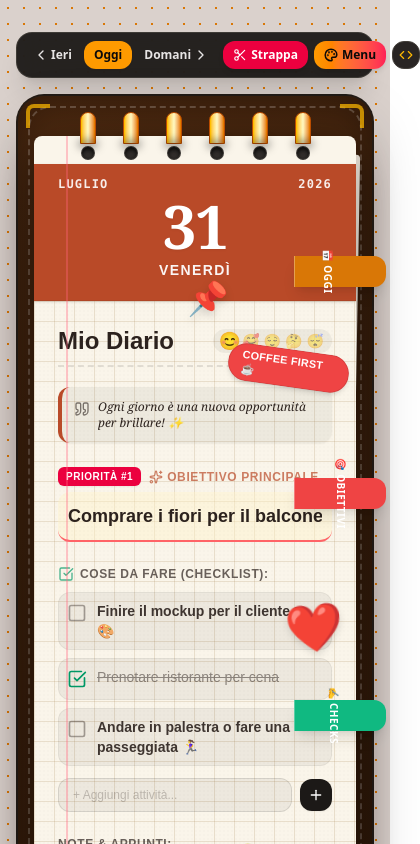
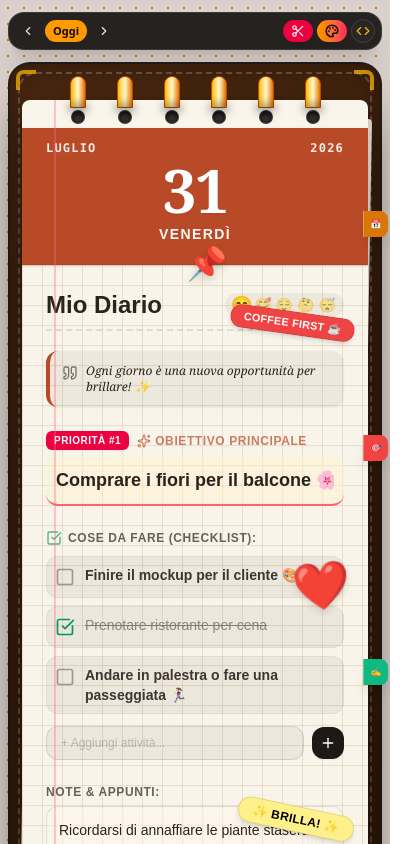
Before and after one commit to scottino2019-glitch/Calendario-Strappabile-interattivo, a React (Vite) app: page / in a window 390 px wide. Shown: the top 844 px of the page, 420 px wide, since content can reach past the window. Built offline with nearby package versions, Linux system fonts and the light colour scheme.

Commit message:
refactor: optimize layout responsiveness and embed
Adjusted container widths and paddings for better mobile display. Updated embed iframe code generation to support fluid width and improved default styling.

```diff
--- a/src/App.tsx
+++ b/src/App.tsx
@@ -46,9 +46,9 @@ export default function App() {
   const canvasTheme = CANVAS_THEMES.find((c) => c.id === config.canvasThemeId) || CANVAS_THEMES[0];
 
   return (
-    <div className={`min-h-screen w-full flex flex-col items-center justify-center p-2 sm:p-4 transition-colors duration-500 font-sans-clean select-none ${canvasTheme.bgClass}`}>
+    <div className={`min-h-screen w-full flex flex-col items-center justify-center p-1 sm:p-4 overflow-x-hidden transition-colors duration-500 font-sans-clean select-none ${canvasTheme.bgClass}`}>
       {/* PURE AGENDA WIDGET CONTAINER */}
-      <main className="w-full max-w-xl mx-auto my-auto relative">
+      <main className="w-full max-w-lg mx-auto my-auto relative">
         <TornPaperCalendar
           config={config}
           onUpdateConfig={setConfig}
--- a/src/components/TornPaperCalendar.tsx
+++ b/src/components/TornPaperCalendar.tsx
@@ -185,50 +185,50 @@ export const TornPaperCalendar: React.FC<TornPaperCalendarProps> = ({
   return (
     <div
       ref={containerRef}
-      className="relative w-full max-w-xl mx-auto py-6 px-2 sm:px-4 transition-all"
+      className="relative w-full max-w-lg mx-auto py-2 sm:py-4 px-1 sm:px-3 transition-all"
     >
       {/* DATE NAVIGATION & QUICK CONTROLS BAR */}
-      <div className="flex items-center justify-between gap-1.5 mb-4 bg-stone-900/95 text-white backdrop-blur-md p-2 rounded-2xl shadow-xl border border-stone-700/80 text-xs select-none">
+      <div className="flex items-center justify-between gap-1 mb-3 bg-stone-900/95 text-white backdrop-blur-md p-1.5 sm:p-2 rounded-2xl shadow-xl border border-stone-700/80 text-xs select-none">
         {/* DATE NAV: IERI, OGGI, DOMANI */}
-        <div className="flex items-center gap-1">
+        <div className="flex items-center gap-1 shrink-0">
           <button
             type="button"
             onClick={prevDay}
-            className="px-2 py-1.5 hover:bg-stone-800 rounded-xl text-stone-200 hover:text-white transition flex items-center gap-0.5 font-bold"
+            className="px-1.5 sm:px-2 py-1 sm:py-1.5 hover:bg-stone-800 rounded-xl text-stone-200 hover:text-white transition flex items-center gap-0.5 font-bold cursor-pointer"
             title="Giorno Precedente"
           >
-            <ChevronLeft className="w-4 h-4 shrink-0" />
-            <span>Ieri</span>
+            <ChevronLeft className="w-3.5 h-3.5 sm:w-4 sm:h-4 shrink-0" />
+            <span className="hidden xs:inline text-[11px] sm:text-xs">Ieri</span>
           </button>
           <button
             type="button"
             onClick={resetToday}
-            className="px-2.5 py-1.5 bg-amber-500 hover:bg-amber-400 text-stone-950 rounded-xl font-extrabold transition shadow-xs text-xs"
+            className="px-2 sm:px-2.5 py-1 sm:py-1.5 bg-amber-500 hover:bg-amber-400 text-stone-950 rounded-xl font-extrabold transition shadow-xs text-[11px] sm:text-xs cursor-pointer"
           >
             Oggi
           </button>
           <button
             type="button"
             onClick={nextDay}
-            className="px-2 py-1.5 hover:bg-stone-800 rounded-xl text-stone-200 hover:text-white transition flex items-center gap-0.5 font-bold"
+            className="px-1.5 sm:px-2 py-1 sm:py-1.5 hover:bg-stone-800 rounded-xl text-stone-200 hover:text-white transition flex items-center gap-0.5 font-bold cursor-pointer"
             title="Giorno Successivo"
           >
-            <span>Domani</span>
-            <ChevronRight className="w-4 h-4 shrink-0" />
+            <span className="hidden xs:inline text-[11px] sm:text-xs">Domani</span>
+            <ChevronRight className="w-3.5 h-3.5 sm:w-4 sm:h-4 shrink-0" />
           </button>
         </div>
 
         {/* ACTIONS: STRAPPA, MENU & EMBED */}
-        <div className="flex items-center gap-1.5">
+        <div className="flex items-center gap-1 sm:gap-1.5">
           {onTearOffPage && (
             <button
               type="button"
               onClick={onTearOffPage}
-              className="px-2.5 py-1.5 bg-rose-600 hover:bg-rose-500 text-white font-extrabold rounded-xl shadow-md transition flex items-center gap-1 active:scale-95 cursor-pointer"
+              className="px-2 sm:px-2.5 py-1 sm:py-1.5 bg-rose-600 hover:bg-rose-500 text-white font-extrabold rounded-xl shadow-md transition flex items-center gap-1 active:scale-95 text-[11px] sm:text-xs cursor-pointer"
               title="Strappa il foglio"
             >
-              <Scissors className="w-3.5 h-3.5" />
-              <span>Strappa</span>
+              <Scissors className="w-3.5 h-3.5 shrink-0" />
+              <span className="hidden xs:inline">Strappa</span>
             </button>
           )}
 
@@ -236,11 +236,11 @@ export const TornPaperCalendar: React.FC<TornPaperCalendarProps> = ({
             <button
               type="button"
               onClick={onOpenMenu}
-              className="px-2.5 py-1.5 bg-gradient-to-r from-amber-500 to-rose-500 hover:from-amber-400 hover:to-rose-400 text-stone-950 font-extrabold rounded-xl shadow-md transition flex items-center gap-1 active:scale-95 cursor-pointer"
+              className="px-2 sm:px-2.5 py-1 sm:py-1.5 bg-gradient-to-r from-amber-500 to-rose-500 hover:from-amber-400 hover:to-rose-400 text-stone-950 font-extrabold rounded-xl shadow-md transition flex items-center gap-1 active:scale-95 text-[11px] sm:text-xs cursor-pointer"
               title="Apri Menu Personalizzazione"
             >
-              <Palette className="w-3.5 h-3.5 stroke-[2.5]" />
-              <span>Menu</span>
+              <Palette className="w-3.5 h-3.5 stroke-[2.5] shrink-0" />
+              <span className="hidden xs:inline">Menu</span>
             </button>
           )}
 
@@ -248,10 +248,10 @@ export const TornPaperCalendar: React.FC<TornPaperCalendarProps> = ({
             <button
               type="button"
               onClick={onOpenEmbed}
-              className="p-1.5 bg-stone-800 hover:bg-stone-700 text-amber-400 border border-stone-700 rounded-xl transition cursor-pointer"
+              className="p-1 sm:p-1.5 bg-stone-800 hover:bg-stone-700 text-amber-400 border border-stone-700 rounded-xl transition cursor-pointer"
               title="Codice Embed iFrame"
             >
-              <Code className="w-3.5 h-3.5" />
+              <Code className="w-3.5 h-3.5 shrink-0" />
             </button>
           )}
         </div>
@@ -259,23 +259,23 @@ export const TornPaperCalendar: React.FC<TornPaperCalendarProps> = ({
 
       {/* 3D PHYSICAL AGENDA ORGANIZER COVER BINDER CASING */}
       <div
-        className="relative rounded-[28px] p-4 sm:p-7 shadow-[0_25px_60px_-15px_rgba(0,0,0,0.5)] border-2 border-stone-900/80 transition-all duration-300"
+        className="relative rounded-[22px] sm:rounded-[28px] p-3 sm:p-6 shadow-[0_20px_50px_-15px_rgba(0,0,0,0.5)] border-2 border-stone-900/80 transition-all duration-300"
         style={{
           background: paperTheme.coverBg,
-          boxShadow: `0 25px 60px -15px ${paperTheme.shadowColor}, inset 0 0 40px rgba(0,0,0,0.4)`,
+          boxShadow: `0 20px 50px -15px ${paperTheme.shadowColor}, inset 0 0 30px rgba(0,0,0,0.4)`,
         }}
       >
         {/* LEATHER STITCHED SEAM BORDER */}
-        <div className="absolute inset-2.5 sm:inset-3.5 border-2 border-dashed border-white/20 rounded-[22px] pointer-events-none z-0" />
+        <div className="absolute inset-2 sm:inset-3 border-2 border-dashed border-white/20 rounded-[18px] sm:rounded-[22px] pointer-events-none z-0" />
 
-        {/* METALLIC CORNER PROTECTORS (Top-Left, Top-Right, Bottom-Left, Bottom-Right) */}
-        <div className="absolute top-2 left-2 w-6 h-6 border-t-4 border-l-4 border-amber-400/80 rounded-tl-lg pointer-events-none z-10 opacity-90" />
-        <div className="absolute top-2 right-2 w-6 h-6 border-t-4 border-r-4 border-amber-400/80 rounded-tr-lg pointer-events-none z-10 opacity-90" />
-        <div className="absolute bottom-2 left-2 w-6 h-6 border-b-4 border-l-4 border-amber-400/80 rounded-bl-lg pointer-events-none z-10 opacity-90" />
-        <div className="absolute bottom-2 right-2 w-6 h-6 border-b-4 border-r-4 border-amber-400/80 rounded-br-lg pointer-events-none z-10 opacity-90" />
+        {/* METALLIC CORNER PROTECTORS */}
+        <div className="absolute top-1.5 left-1.5 w-5 h-5 sm:w-6 sm:h-6 border-t-4 border-l-4 border-amber-400/80 rounded-tl-lg pointer-events-none z-10 opacity-90" />
+        <div className="absolute top-1.5 right-1.5 w-5 h-5 sm:w-6 sm:h-6 border-t-4 border-r-4 border-amber-400/80 rounded-tr-lg pointer-events-none z-10 opacity-90" />
+        <div className="absolute bottom-1.5 left-1.5 w-5 h-5 sm:w-6 sm:h-6 border-b-4 border-l-4 border-amber-400/80 rounded-bl-lg pointer-events-none z-10 opacity-90" />
+        <div className="absolute bottom-1.5 right-1.5 w-5 h-5 sm:w-6 sm:h-6 border-b-4 border-r-4 border-amber-400/80 rounded-br-lg pointer-events-none z-10 opacity-90" />
 
-        {/* SIDE INDEX BOOKMARK TABS (Right edge of Binder) */}
-        <div className="absolute -right-3.5 top-16 bottom-16 flex flex-col justify-around pointer-events-auto z-40">
+        {/* SIDE INDEX BOOKMARK TABS (Tucked neatly to avoid cutoff on small screens) */}
+        <div className="absolute -right-2 sm:-right-3 top-12 bottom-12 flex flex-col justify-around pointer-events-auto z-40">
           {[
             { id: 'today', label: '📅 OGGI', color: '#D97706' },
             { id: 'focus', label: '🎯 OBIETTIVI', color: '#EF4444' },
@@ -289,18 +289,19 @@ export const TornPaperCalendar: React.FC<TornPaperCalendarProps> = ({
                 const el = document.getElementById(`agenda-section-${tab.id}`);
                 if (el) el.scrollIntoView({ behavior: 'smooth', block: 'center' });
               }}
-              className="px-2.5 py-2 text-[10px] font-extrabold text-white rounded-r-xl shadow-lg border-l border-white/30 transform hover:translate-x-1 transition flex items-center gap-1 writing-mode-vertical uppercase tracking-wider cursor-pointer"
+              className="px-1.5 sm:px-2.5 py-1.5 sm:py-2 text-[9px] sm:text-[10px] font-extrabold text-white rounded-r-lg sm:rounded-r-xl shadow-lg border-l border-white/30 transform hover:translate-x-1 transition flex items-center gap-1 uppercase tracking-wider cursor-pointer"
               style={{ backgroundColor: tab.color }}
               title={`Vai a ${tab.label}`}
             >
-              <span className="rotate-90 sm:rotate-0">{tab.label}</span>
+              <span className="hidden sm:inline">{tab.label}</span>
+              <span className="sm:hidden">{tab.label.slice(0, 2)}</span>
             </button>
           ))}
         </div>
 
-        {/* SATIN BOOKMARK RIBBON (Hanging down from binder) */}
-        <div className="absolute left-1/2 -bottom-10 -translate-x-1/2 w-4 h-16 bg-gradient-to-b from-amber-600 via-rose-600 to-amber-700 shadow-xl z-30 pointer-events-none rounded-b-sm border-x border-amber-900/40 flex items-end justify-center pb-1">
-          <div className="w-2.5 h-2.5 rounded-full bg-amber-300 border border-amber-800 shadow-xs" />
+        {/* SATIN BOOKMARK RIBBON */}
+        <div className="absolute left-1/2 -bottom-5 -translate-x-1/2 w-3.5 h-10 bg-gradient-to-b from-amber-600 via-rose-600 to-amber-700 shadow-md z-30 pointer-events-none rounded-b-sm border-x border-amber-900/40 flex items-end justify-center pb-1">
+          <div className="w-2 h-2 rounded-full bg-amber-300 border border-amber-800 shadow-xs" />
         </div>
 
         {/* PHYSICAL BINDER RING MECHANISM (Top Metallic Rings) */}
```
Also changed, not shown: src/components/EmbedModal.tsx (+37 -34 lines).
